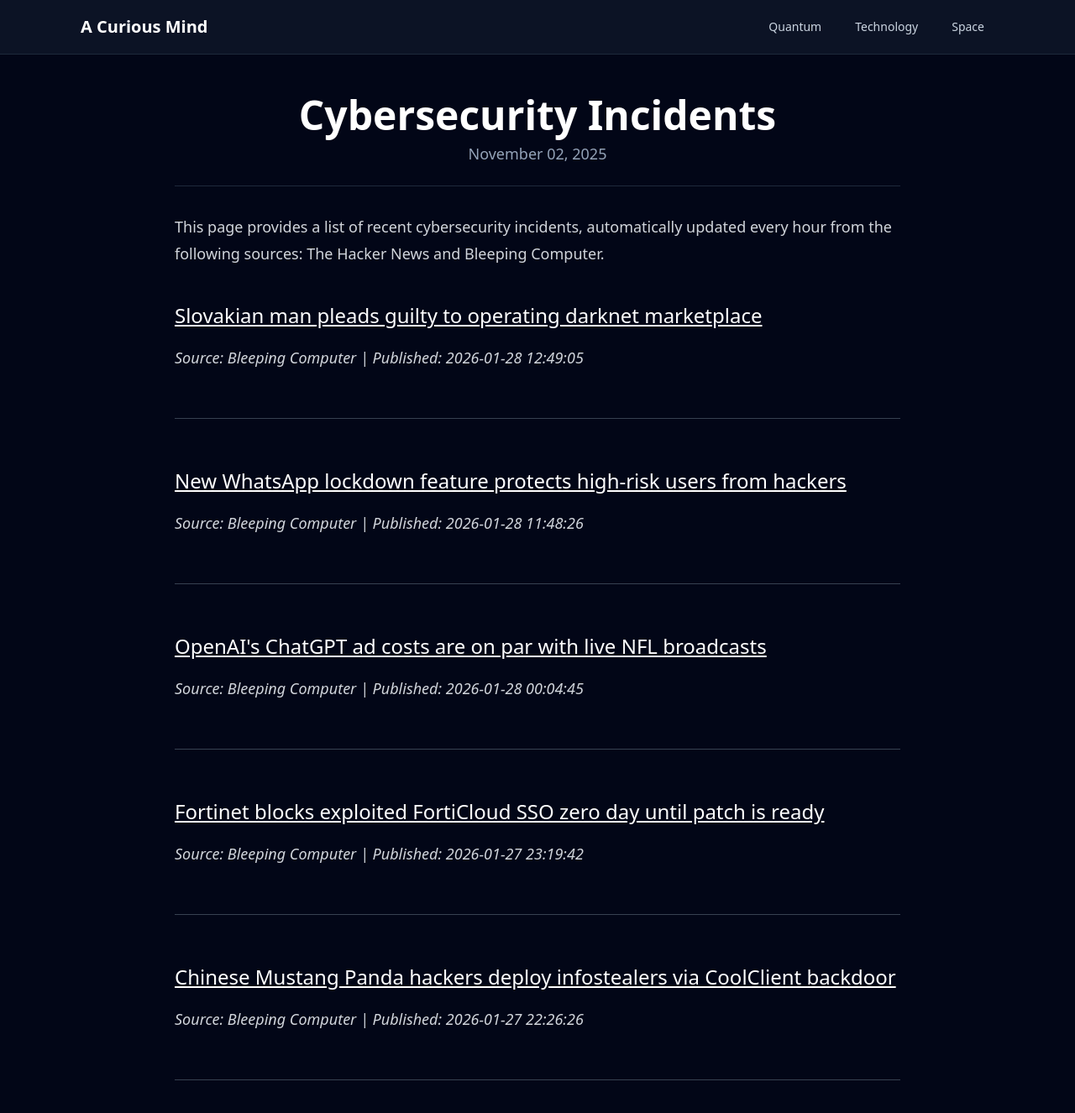
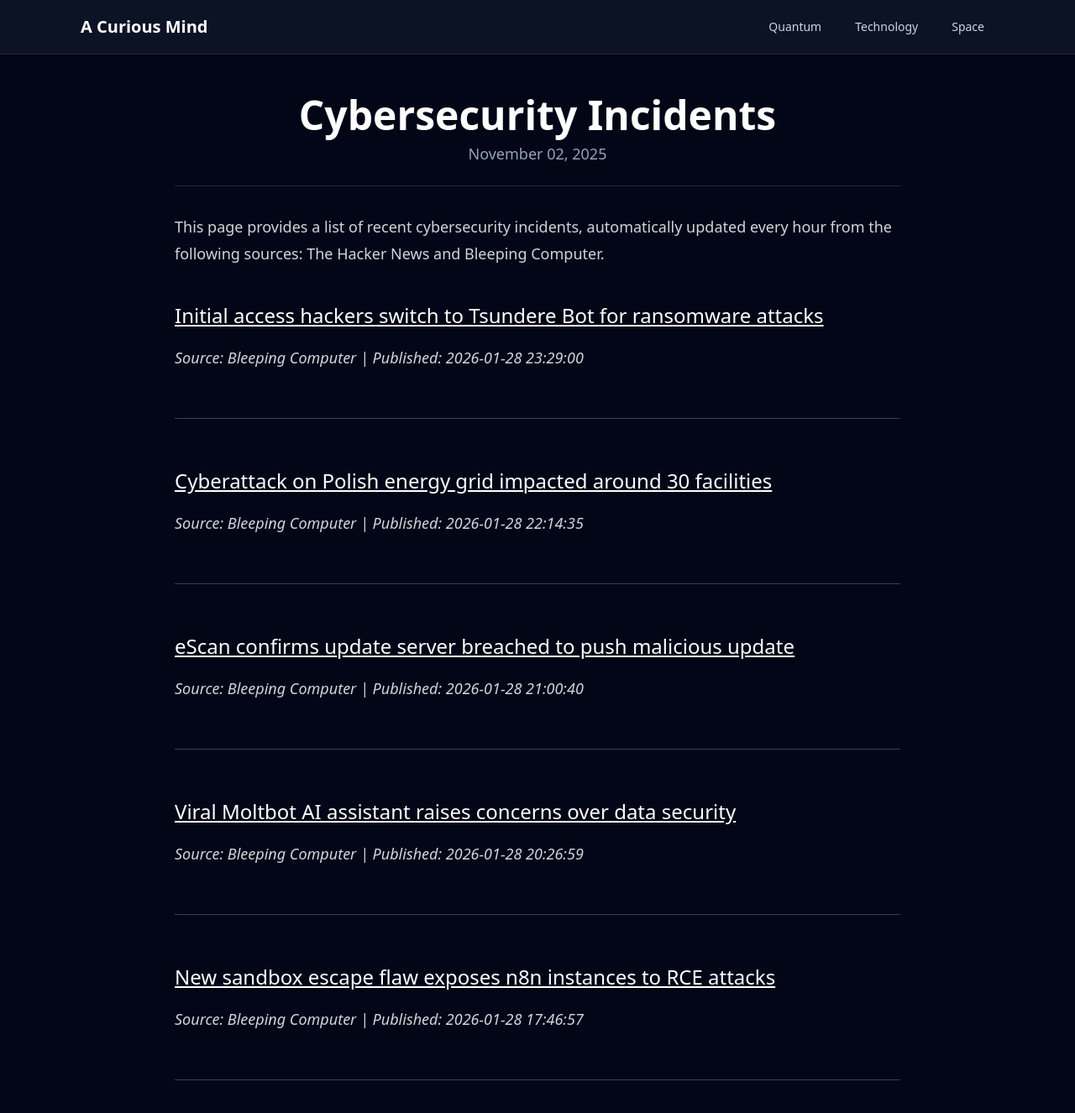
Before and after one commit to onehl7/onehl7.github.io, a Jekyll site: the page built from _posts/2025-11-02-cybersecurity-incidents.md, in a window 1280 px wide and 1400 px high. Shown: the top 1326 px of the window at 84% size. Built offline with Jekyll 4.4.1, drawn with Linux system fonts in a browser that asks for light colours; nearby versions of some CDN libraries.

Commit message:
Update news data

```diff
--- a/_data/news.json
+++ b/_data/news.json
@@ -1,32 +1,32 @@
 [
   {
     "source": "Bleeping Computer",
-    "title": "Slovakian man pleads guilty to operating darknet marketplace",
-    "link": "https://www.bleepingcomputer.com/news/security/slovakian-man-pleads-guilty-to-operating-kingdown-market-cybercrime-marketplace/",
-    "published": "2026-01-28 12:49:05"
+    "title": "Initial access hackers switch to Tsundere Bot for ransomware attacks",
+    "link": "https://www.bleepingcomputer.com/news/security/initial-access-hackers-switch-to-tsundere-bot-for-ransomware-attacks/",
+    "published": "2026-01-28 23:29:00"
   },
   {
     "source": "Bleeping Computer",
-    "title": "New WhatsApp lockdown feature protects high-risk users from hackers",
-    "link": "https://www.bleepingcomputer.com/news/security/whatsapp-gets-new-lockdown-feature-that-blocks-cyberattacks/",
-    "published": "2026-01-28 11:48:26"
+    "title": "Cyberattack on Polish energy grid impacted around 30 facilities",
+    "link": "https://www.bleepingcomputer.com/news/security/cyberattack-on-polish-energy-grid-impacted-around-30-facilities/",
+    "published": "2026-01-28 22:14:35"
   },
   {
     "source": "Bleeping Computer",
-    "title": "OpenAI's ChatGPT ad costs are on par with live NFL broadcasts",
-    "link": "https://www.bleepingcomputer.com/news/artificial-intelligence/openais-chatgpt-ad-costs-are-on-par-with-live-nfl-broadcasts/",
-    "published": "2026-01-28 00:04:45"
+    "title": "eScan confirms update server breached to push malicious update",
+    "link": "https://www.bleepingcomputer.com/news/security/escan-confirms-update-server-breached-to-push-malicious-update/",
+    "published": "2026-01-28 21:00:40"
   },
   {
     "source": "Bleeping Computer",
-    "title": "Fortinet blocks exploited FortiCloud SSO zero day until patch is ready",
-    "link": "https://www.bleepingcomputer.com/news/security/fortinet-blocks-exploited-forticloud-sso-zero-day-until-patch-is-ready/",
-    "published": "2026-01-27 23:19:42"
+    "title": "Viral Moltbot AI assistant raises concerns over data security",
+    "link": "https://www.bleepingcomputer.com/news/security/viral-moltbot-ai-assistant-raises-concerns-over-data-security/",
+    "published": "2026-01-28 20:26:59"
   },
   {
     "source": "Bleeping Computer",
-    "title": "Chinese Mustang Panda hackers deploy infostealers via CoolClient backdoor",
-    "link": "https://www.bleepingcomputer.com/news/security/chinese-mustang-panda-hackers-deploy-infostealers-via-coolclient-backdoor/",
-    "published": "2026-01-27 22:26:26"
+    "title": "New sandbox escape flaw exposes n8n instances to RCE attacks",
+    "link": "https://www.bleepingcomputer.com/news/security/new-sandbox-escape-flaw-exposes-n8n-instances-to-rce-attacks/",
+    "published": "2026-01-28 17:46:57"
   }
 ]
```
